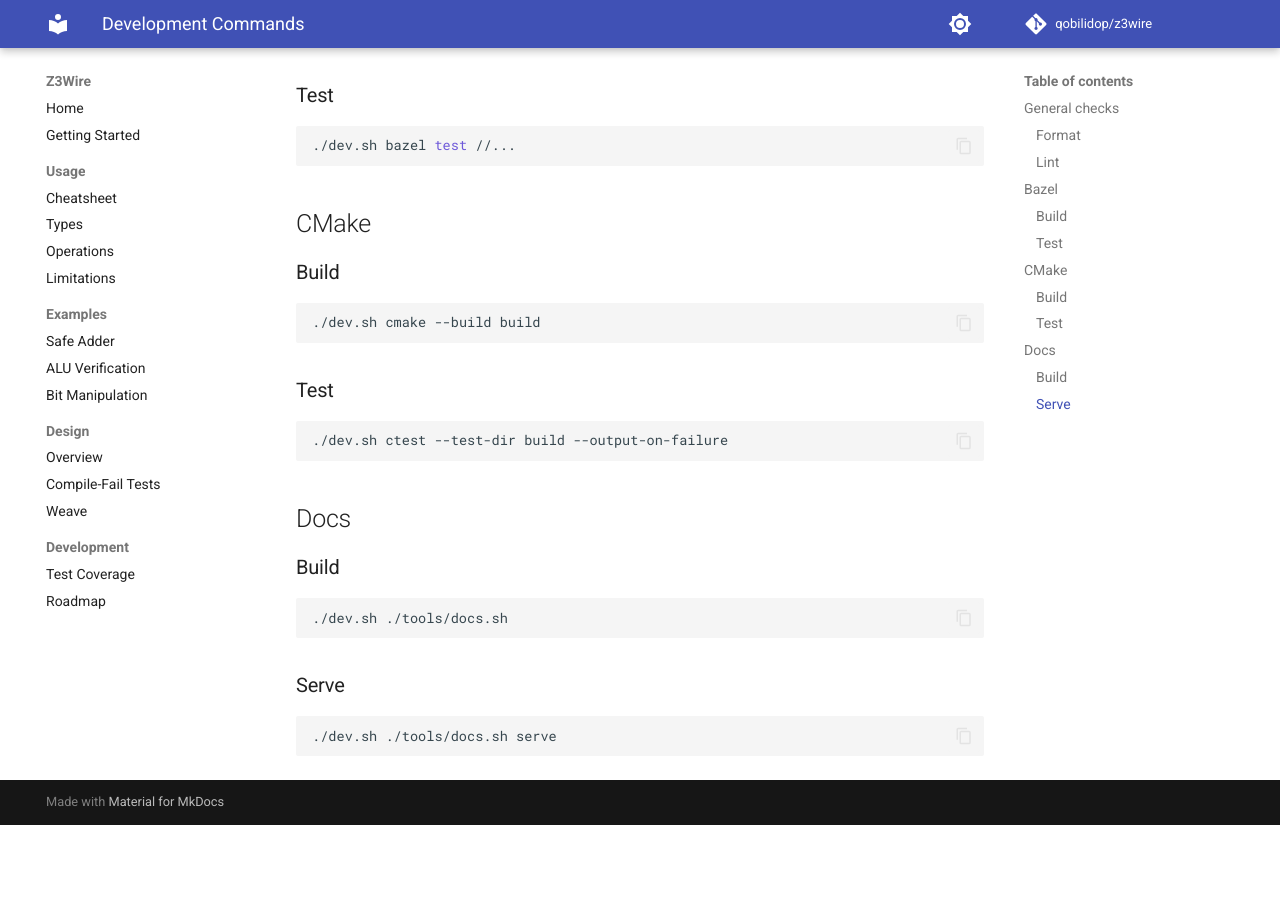
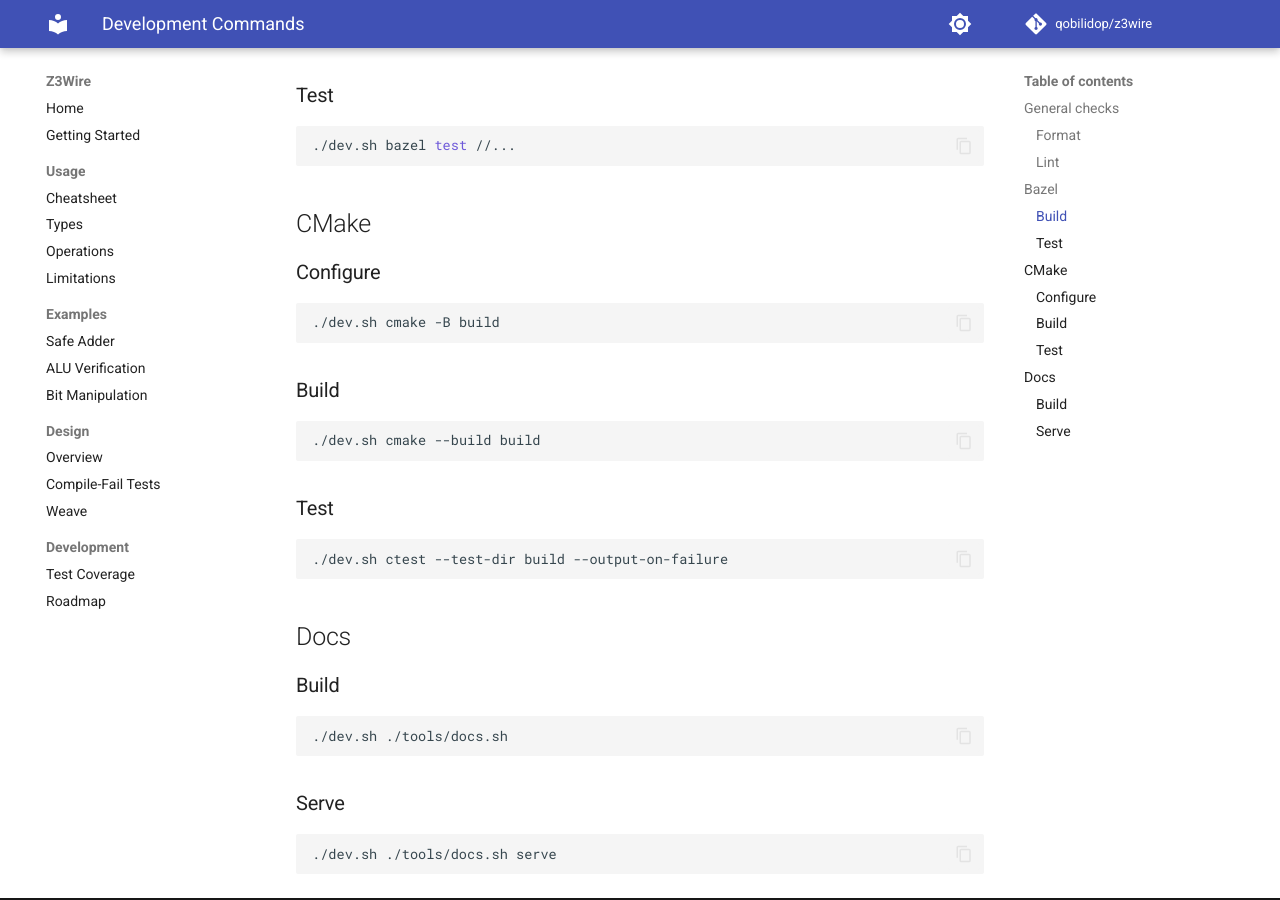
Before and after one commit to qobilidop/z3wire, an MkDocs documentation site: the page built from docs/dev/commands.md, in a window 1280 px wide and 900 px high, scrolled down 727 px. Built offline with MkDocs 1.6.1 and Material for MkDocs 9.7.7, drawn with Linux system fonts in a browser that asks for light colours; comment, search, counter and statistics services are not loaded; before the commit the page ends 1552 px from its top, so only the background shows below that.

Commit message:
Use devcontainer CLI in dev.sh
Replace raw docker commands with `devcontainer up` + `devcontainer exec`
so dev.sh uses the same devcontainer.json as VS Code and CI. Move the
bazel cache volume mount and port forwarding into devcontainer.json.

Also fix format/lint/bazel to ignore the CMake build/ and site/ output
directories, and add the missing CMake configure step to dev commands
docs.

Co-Authored-By: Claude Opus 4.6 (1M context) <noreply@anthropic.com>

````diff
--- a/docs/dev/commands.md
+++ b/docs/dev/commands.md
@@ -38,6 +38,12 @@ To check without modifying (used in CI):
 
 ## CMake
 
+### Configure
+
+```sh
+./dev.sh cmake -B build
+```
+
 ### Build
 
 ```sh
````
Also changed, not shown: 6 other files.
